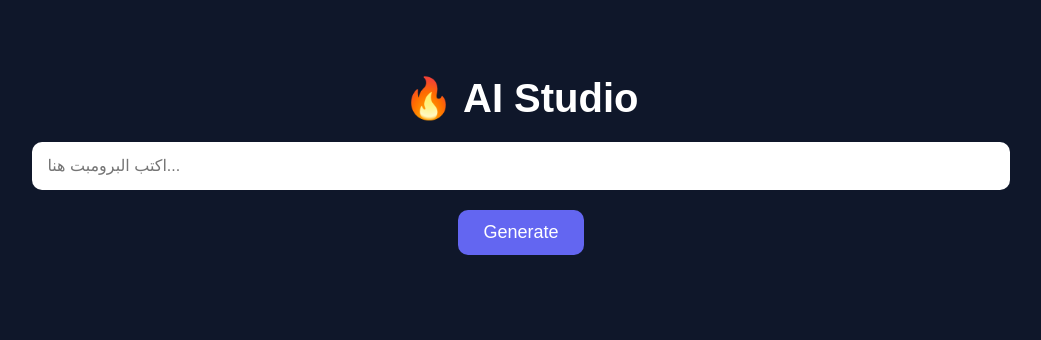
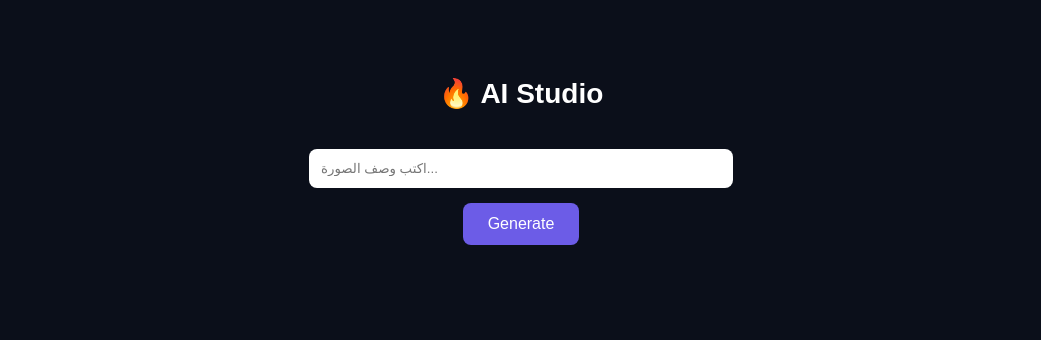
Before and after one commit to Nader77700/ai-studio, a website: page index.html in a window 1280 px wide. Shown: the whole page, without its empty margins (119-1160 px from the left). Drawn offline with Linux system fonts and the light colour scheme.

Commit message:
Update HTML structure and styles for Arabic support

```diff
--- a/index.html
+++ b/index.html
@@ -1,64 +1,69 @@
-<!DOCTYPE html>
-<html lang="en">
+<!DOCTYPE html><html lang="ar">
 <head>
   <meta charset="UTF-8">
   <title>AI Studio</title>
   <style>
     body {
-      background: #0f172a;
+      background: #0b0f1a;
       color: white;
       font-family: Arial;
       text-align: center;
-      padding: 40px;
-    }
-
-    h1 {
-      font-size: 40px;
-      margin-bottom: 20px;
+      padding-top: 50px;
+    }h1 {
+  font-size: 28px;
 }
 
 input {
   width: 80%;
-      padding: 15px;
-      border-radius: 10px;
+  max-width: 400px;
+  padding: 12px;
+  border-radius: 8px;
   border: none;
-      margin-bottom: 20px;
-      font-size: 16px;
+  margin-top: 20px;
 }
 
 button {
+  margin-top: 15px;
   padding: 12px 25px;
   border: none;
-      border-radius: 10px;
-      background: #6366f1;
+  border-radius: 8px;
+  background: #6c5ce7;
   color: white;
-      font-size: 18px;
+  font-size: 16px;
   cursor: pointer;
 }
 
 img {
-      margin-top: 30px;
-      max-width: 90%;
-      border-radius: 15px;
+  margin-top: 20px;
+  width: 300px;
+  border-radius: 10px;
+  display: none;
 }
+
+.loading {
+  margin-top: 15px;
+  display: none;
+}
+
   </style>
 </head>
-<body>
+<body>  <h1>🔥 AI Studio</h1>  <input id="prompt" placeholder="اكتب وصف الصورة..." />  <br><button onclick="generateImage()">Generate</button>
 
-  <h1>🔥 AI Studio</h1>
+  <div class="loading" id="loading">⏳ جاري التوليد...</div>  <br>  <img id="result" />  <script>
+    async function generateImage() {
+      const prompt = document.getElementById("prompt").value;
+      const img = document.getElementById("result");
+      const loading = document.getElementById("loading");
 
-  <input id="prompt" placeholder="اكتب البرومبت هنا..." />
-  <br>
-  <button onclick="generate()">Generate</button>
+      if (!prompt) {
+        alert("اكتب وصف الاول");
+        return;
+      }
 
-  <div>
-    <img id="result" />
-  </div>
+      loading.style.display = "block";
+      img.style.display = "none";
 
-  <script>
-    async function generate() {
-      const prompt = document.getElementById("prompt").value;
-
+      try {
         const res = await fetch("/generate", {
           method: "POST",
           headers: {
@@ -69,9 +74,13 @@
 
         const data = await res.json();
 
-      document.getElementById("result").src = data.result;
+        img.src = data.result;
+        img.style.display = "block";
+      } catch (err) {
+        alert("حصل خطأ");
       }
-  </script>
 
-</body>
+      loading.style.display = "none";
+    }
+  </script></body>
 </html>
```
Lines whose indentation alone changed are shown as unchanged.
